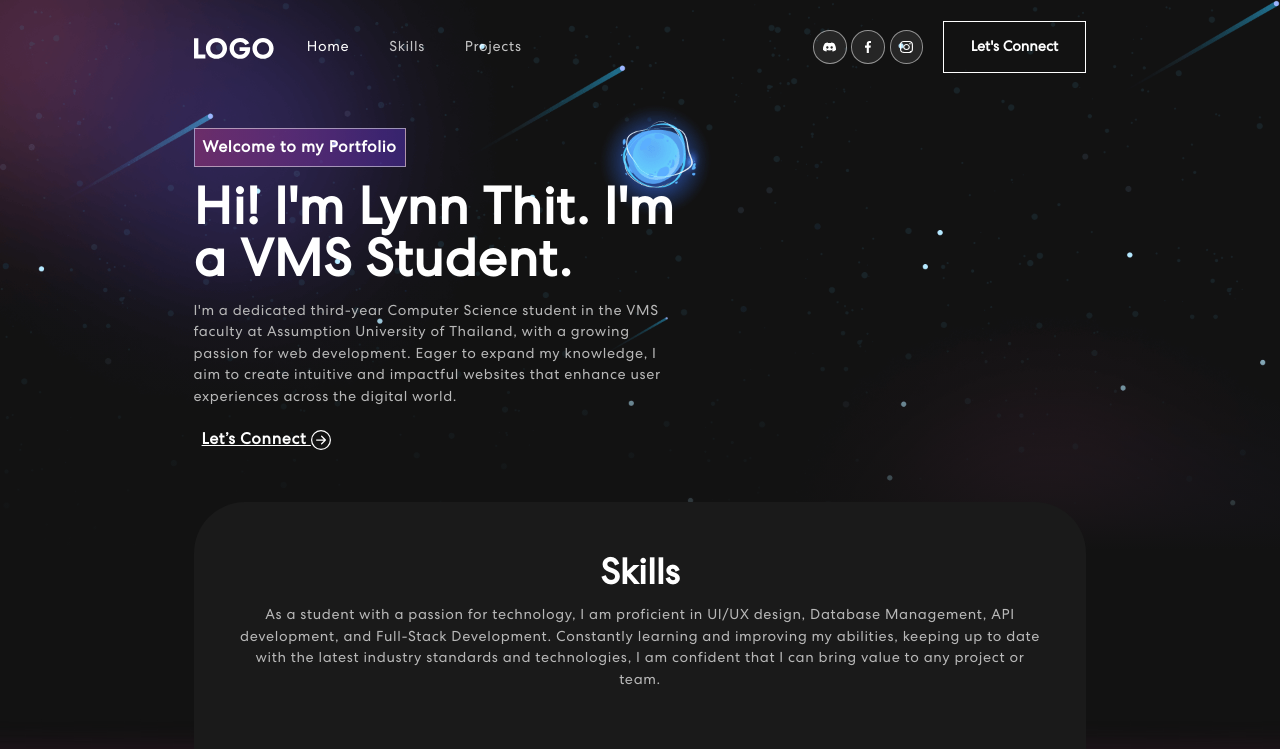
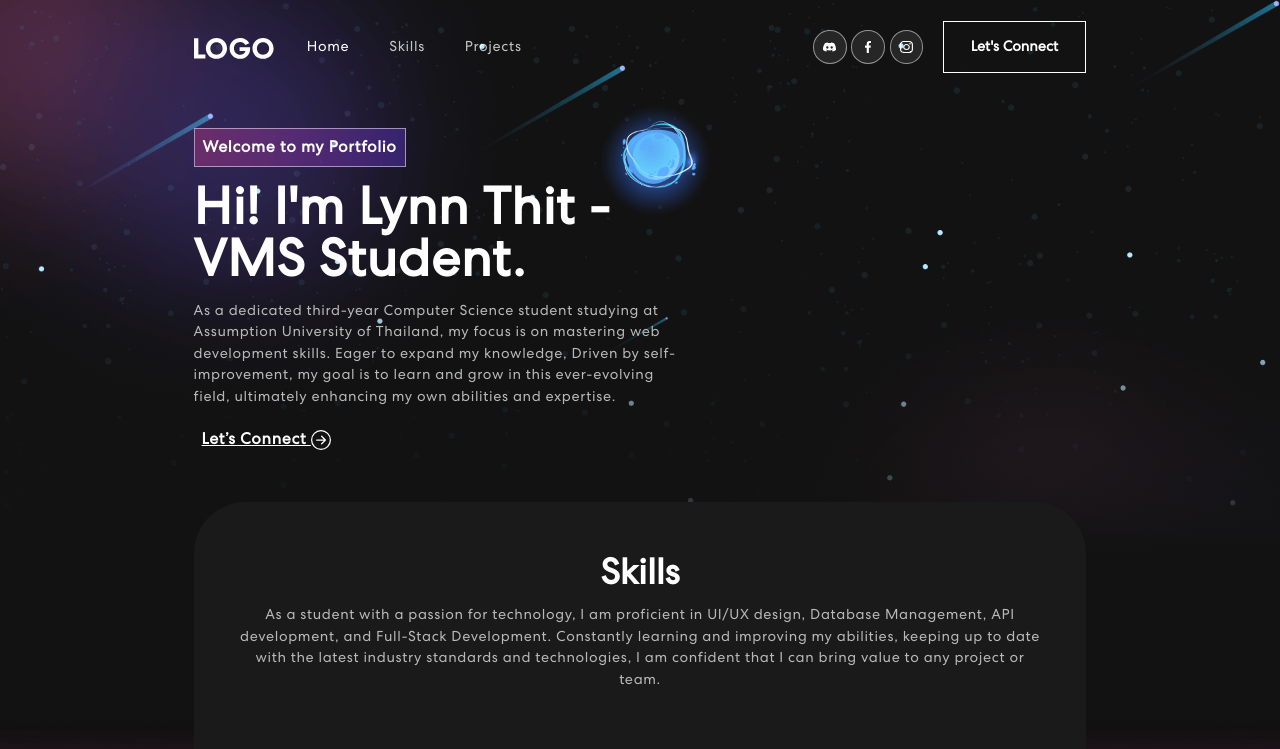
Before and after one commit to LynnT-2003/My-Portfolio-App, a React (Create React App) app in the folder my-portfolio-app/: page / in a window 1280 px wide. Shown: the top 749 px of the page. Built offline with nearby package versions, Linux system fonts and the light colour scheme.

Commit message:
animation changes (again)

```diff
--- a/my-portfolio-app/src/components/Banner.js
+++ b/my-portfolio-app/src/components/Banner.js
@@ -63,7 +63,7 @@ export const Banner = () => {
           <Col xs={12} md={isIpadLandscape ? 12 : 6} xl={7}>
             <span className="tagline">Welcome to my Portfolio</span>
             <h1>
-              Hi! I'm Lynn Thit. I'm a
+              Hi! I'm Lynn Thit -
               <span className="wrap">
                 {toRotate[loopNum % toRotate.length].startsWith(commonText) &&
                   commonText}
@@ -72,11 +72,12 @@ export const Banner = () => {
             </h1>
 
             <p>
-              I'm a dedicated third-year Computer Science student in the VMS
-              faculty at Assumption University of Thailand, with a growing
-              passion for web development. Eager to expand my knowledge, I aim
-              to create intuitive and impactful websites that enhance user
-              experiences across the digital world.
+              As a dedicated third-year Computer Science student studying at
+              Assumption University of Thailand, my focus is on mastering web
+              development skills. Eager to expand my knowledge, Driven by
+              self-improvement, my goal is to learn and grow in this
+              ever-evolving field, ultimately enhancing my own abilities and
+              expertise.
             </p>
             <div
               className="tagline-no-bg navbar-text"
```
